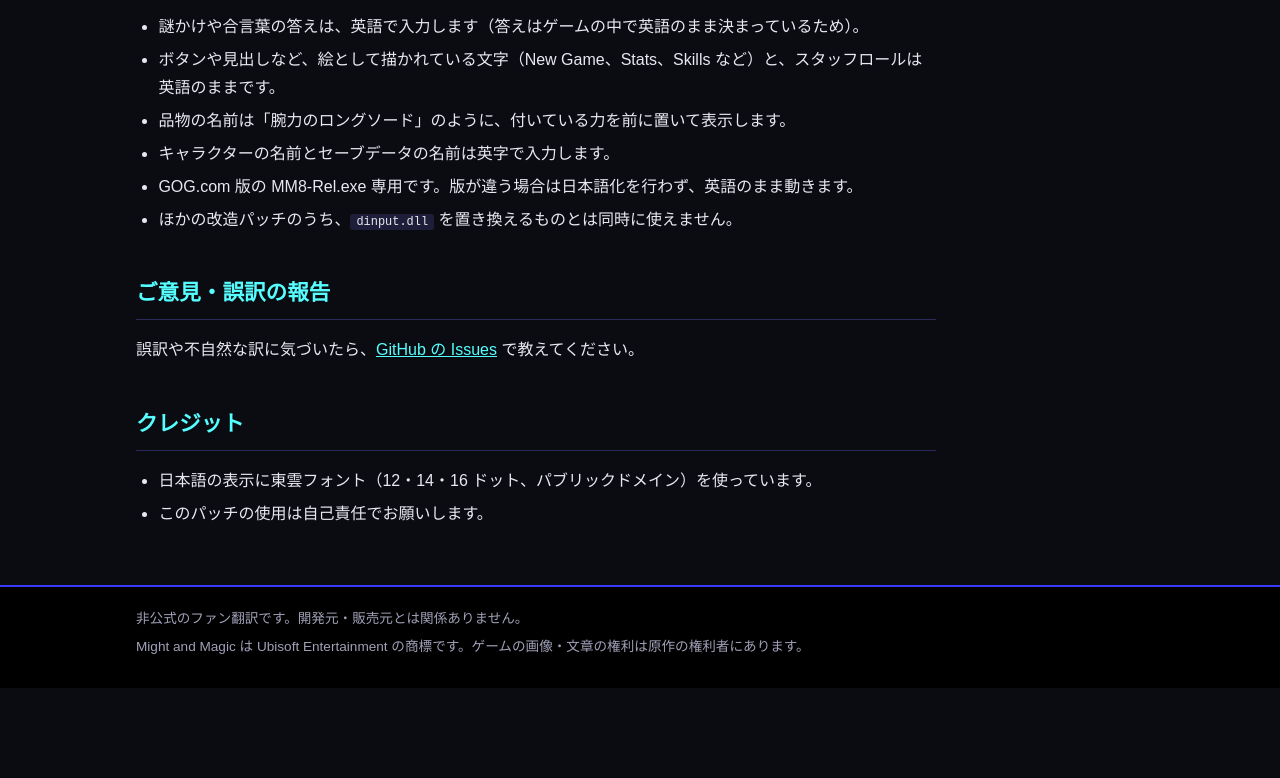
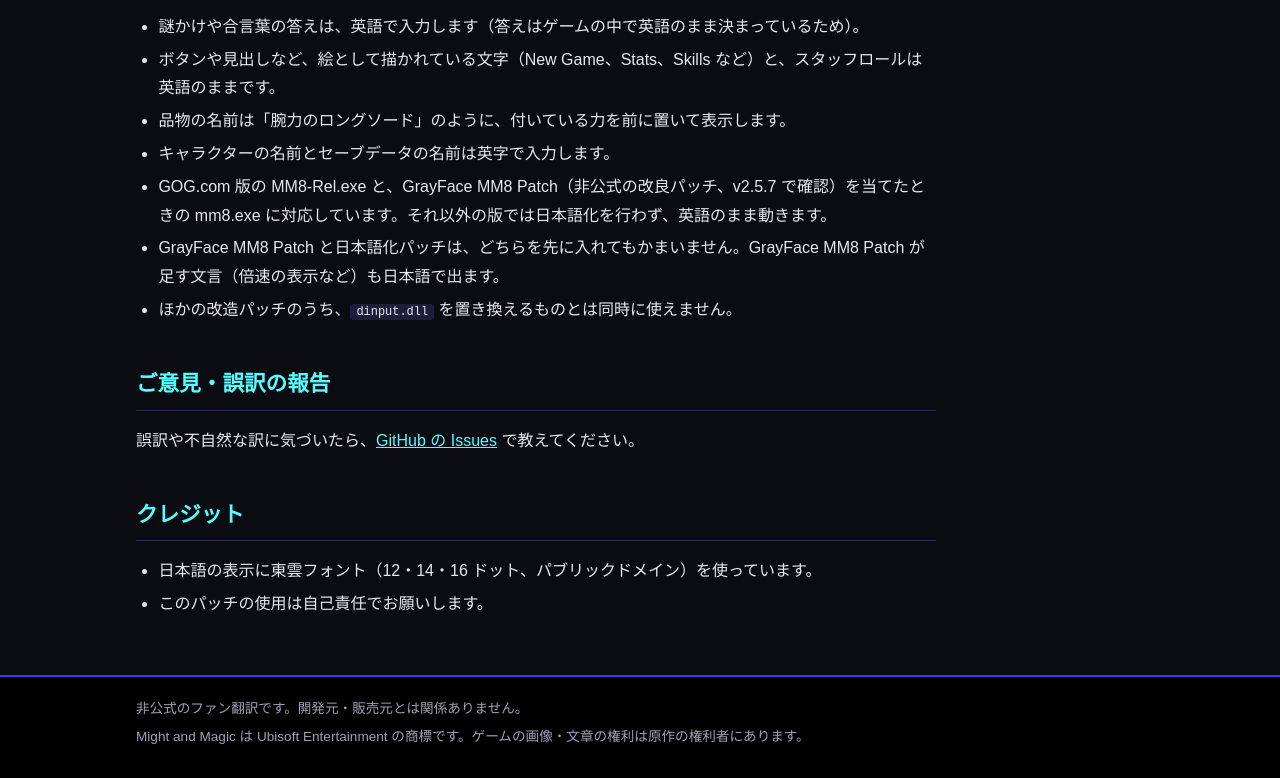
Before and after one commit to higesho/mm-ja, a plain HTML site: page docs/mm8/index.html in a window 1280 px wide. Shown: the part 1906-2684 px from the top of the page. Before the commit the page ends 2594 px from the top, so only its background shows below. Drawn offline with Linux system fonts and the light colour scheme.

Commit message:
マイト・アンド・マジック8 のページに GrayFace MM8 Patch 対応を書く
Co-Authored-By: Claude Opus 5.5 <noreply@anthropic.com>

```diff
--- a/docs/mm8/index.html
+++ b/docs/mm8/index.html
@@ -81,7 +81,8 @@
 <li>ボタンや見出しなど、絵として描かれている文字（New Game、Stats、Skills など）と、スタッフロールは英語のままです。</li>
 <li>品物の名前は「腕力のロングソード」のように、付いている力を前に置いて表示します。</li>
 <li>キャラクターの名前とセーブデータの名前は英字で入力します。</li>
-<li>GOG.com 版の MM8-Rel.exe 専用です。版が違う場合は日本語化を行わず、英語のまま動きます。</li>
+<li>GOG.com 版の MM8-Rel.exe と、GrayFace MM8 Patch（非公式の改良パッチ、v2.5.7 で確認）を当てたときの mm8.exe に対応しています。それ以外の版では日本語化を行わず、英語のまま動きます。</li>
+<li>GrayFace MM8 Patch と日本語化パッチは、どちらを先に入れてもかまいません。GrayFace MM8 Patch が足す文言（倍速の表示など）も日本語で出ます。</li>
 <li>ほかの改造パッチのうち、<code>dinput.dll</code> を置き換えるものとは同時に使えません。</li>
 </ul>
 
```
